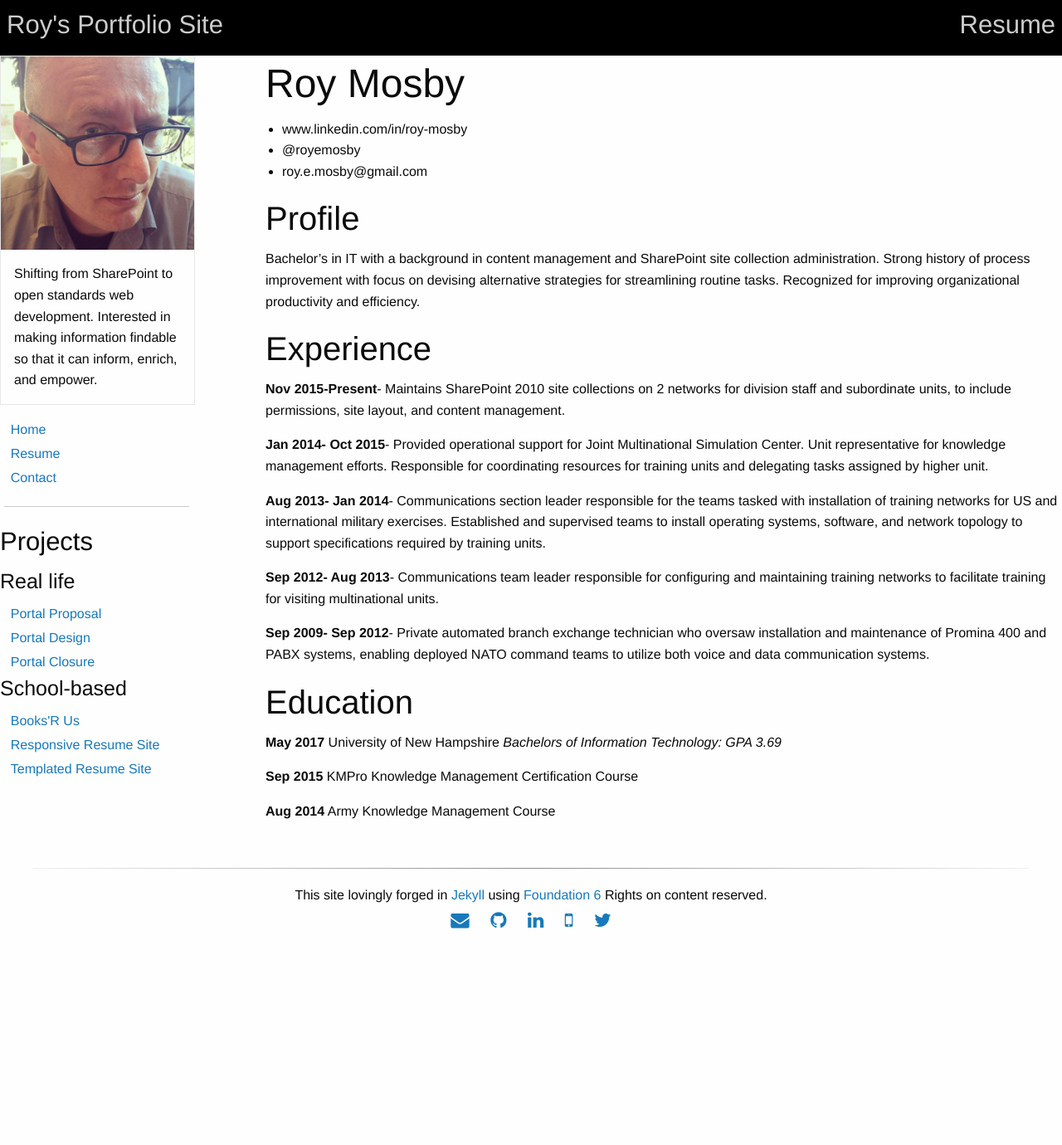
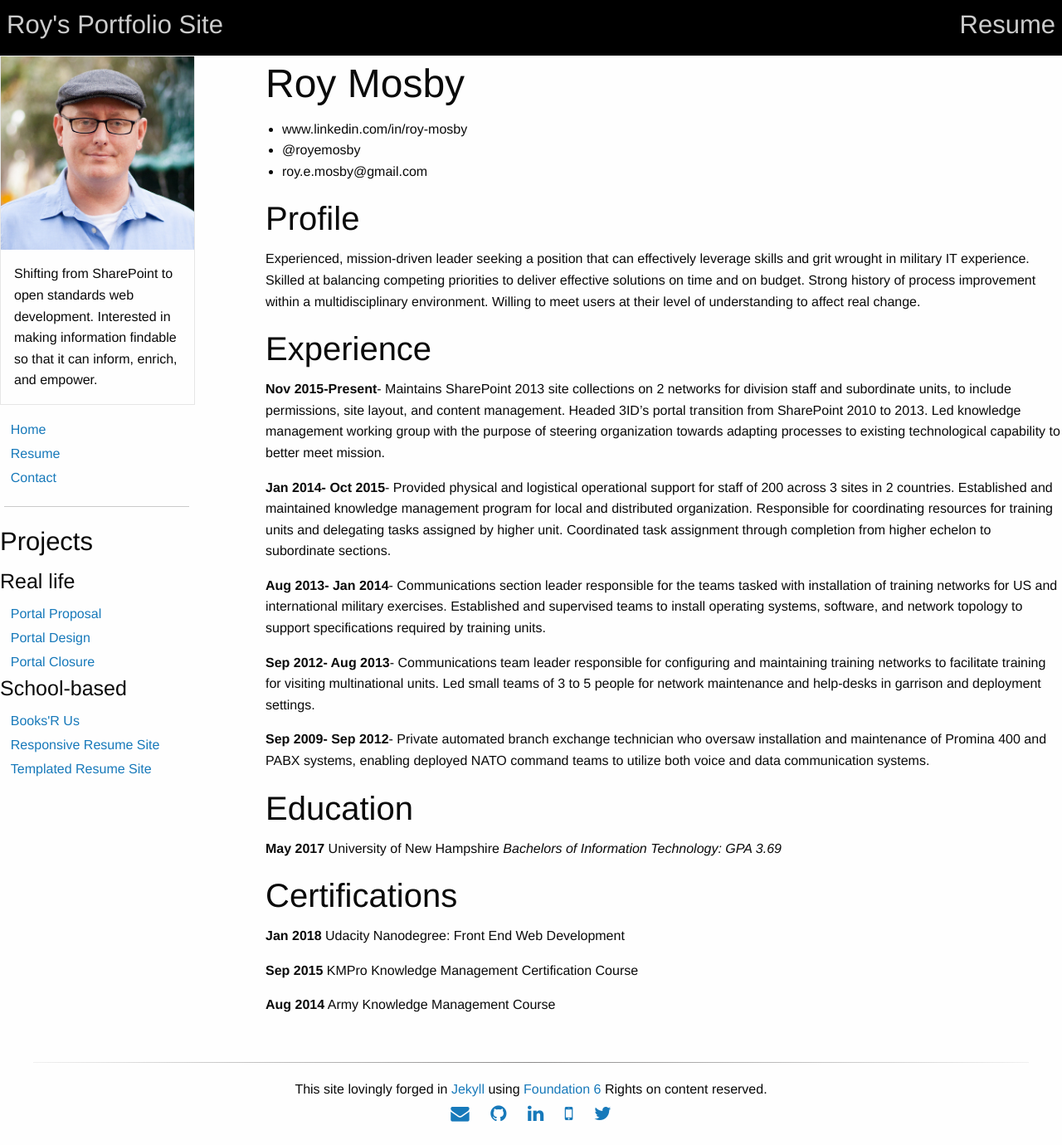
Before and after one commit to royemosby/roymosby.me, a Jekyll site: the page built from resume.md, in a window 1280 px wide. Shown: the whole page at 83% size. Built offline with Jekyll 4.4.1, drawn with Linux system fonts in a browser that asks for light colours; before the commit the page ends 1147 px from its top, so only the background shows below that.

Commit message:
updated details

```diff
--- a/_includes/contact.html
+++ b/_includes/contact.html
@@ -2,18 +2,19 @@
     <div class="grid-x">
         <div class="cell medium-2">
             <ul>
-                <li><a href="mailto:roy.e.mosby@gmail.com"><i class="fa fa-envelope" aria-hidden="true"></i></a></i></li>
+                <li><a href="mailto:roy.e.mosby@gmail.com"><i class="fa fa-envelope" aria-hidden="true"></i></a></li>
                 <li><a href="tel:1-234-804-4350"><i class="fa fa-phone-square" aria-hidden="true"></i></a></li>
                 <li><a href="https://twitter.com/royemosby"><i class="fa fa-twitter" aria-hidden="true"></i></a></li>
                 <li><a href="https://github.com/egomadking"><i class="fa fa-github" aria-hidden="true"></i></a></li>
-                <li><a href="https://www.linkedin.com/in/roy-mosby/"><i class="fa fa-linkedin" aria-hidden="true"></i></a></i></li>
+                <li><a href="https://www.linkedin.com/in/roy-mosby/"><i class="fa fa-linkedin" aria-hidden="true"></i></a></li>
             </ul>
             <button class="close-button" data-close aria-label="Close modal" type="button">
                 <span aria-hidden="true">&times;</span>
             </button>
         </div>
         <div class="cell medium-10">
-            <p>Eu eu labore adipisicing occaecat ullamco consectetur nostrud nulla. In culpa non consequat quis occaecat. Lorem adipisicing id voluptate pariatur voluptate ut adipisicing mollit ex magna anim nisi.</p>
+            <p>I am currently transitioning out of active duty military.</p>
+            <p>Although my service obligation is officially over on May 1st, 2018, I will be available for full-time employment mid-February 2018. In the meantime, please feel to contact me!</p>
         </div>
     </div>
 </div>
--- a/resume.md
+++ b/resume.md
@@ -12,17 +12,17 @@ updated: 31 May, 2017
 
 ## Profile
 
-Bachelor's in IT with a background in content management and SharePoint site collection administration. Strong history of process improvement with focus on devising alternative strategies for streamlining routine tasks. Recognized for improving organizational productivity and efficiency.
+Experienced, mission-driven leader seeking a position that can effectively leverage skills and grit wrought in military IT experience. Skilled at balancing competing priorities to deliver effective solutions on time and on budget. Strong history of process improvement within a multidisciplinary environment. Willing to meet users at their level of understanding to affect real change.
 
 ## Experience
 
-**Nov 2015-Present**- Maintains SharePoint 2010 site collections on 2 networks for division staff and subordinate units, to include permissions, site layout, and content management.
+**Nov 2015-Present**- Maintains SharePoint 2013 site collections on 2 networks for division staff and subordinate units, to include permissions, site layout, and content management. Headed 3ID’s portal transition from SharePoint 2010 to 2013. Led knowledge management working group with the purpose of steering organization towards adapting processes to existing technological capability to better meet mission.
 
-**Jan 2014- Oct 2015**- Provided operational support for Joint Multinational Simulation Center. Unit representative for knowledge management efforts. Responsible for coordinating resources for training units and delegating tasks assigned by higher unit.
+**Jan 2014- Oct 2015**- Provided physical and logistical operational support for staff of 200 across 3 sites in 2 countries. Established and maintained knowledge management program for local and distributed organization.  Responsible for coordinating resources for training units and delegating tasks assigned by higher unit. Coordinated task assignment through completion from higher echelon to subordinate sections.
 
 **Aug 2013- Jan 2014**- Communications section leader responsible for the teams tasked with installation of training networks for US and international military exercises. Established and supervised teams to install operating systems, software, and network topology to support specifications required by training units.
 
-**Sep 2012- Aug 2013**- Communications team leader responsible for configuring and maintaining training networks to facilitate training for visiting multinational units.
+**Sep 2012- Aug 2013**- Communications team leader responsible for configuring and maintaining training networks to facilitate training for visiting multinational units. Led small teams of 3 to 5 people for network maintenance and help-desks in garrison and deployment settings.
 
 **Sep 2009- Sep 2012**- Private automated branch exchange technician who oversaw installation and maintenance of Promina 400 and PABX systems, enabling deployed NATO command teams to utilize both voice and data communication systems.
 
@@ -31,6 +31,10 @@ Bachelor's in IT with a background in content management and SharePoint site col
 **May 2017** University of New Hampshire
 *Bachelors of Information Technology: GPA 3.69*
 
+## Certifications
+
+**Jan 2018** Udacity Nanodegree: Front End Web Development
+
 **Sep 2015** KMPro Knowledge Management Certification Course
 
 **Aug 2014** Army Knowledge Management Course
```
Also changed, not shown: images/Roy.jpg.
